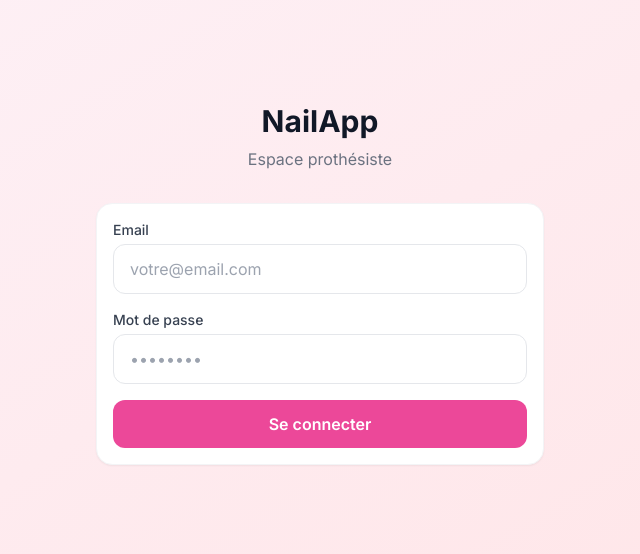
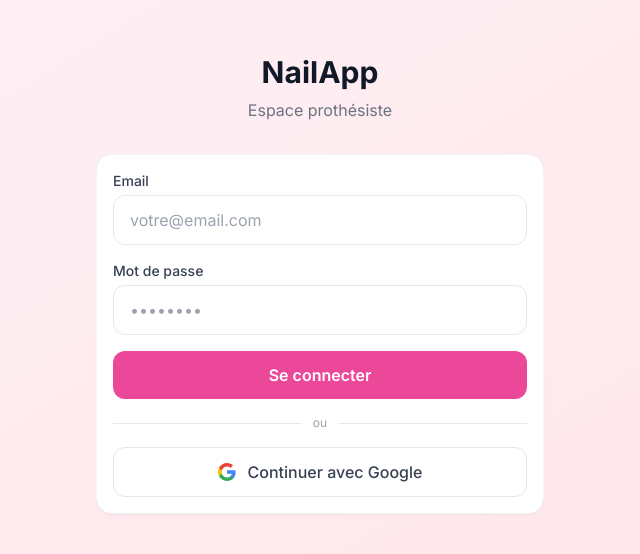
Before and after one commit to emilesbr/nail.app, a Next.js app: page /login in a window 1280 px wide. Shown: the part 116-670 px from the top of the page, without its empty margins (320-960 px from the left). Built offline with nearby package versions, Linux system fonts and the light colour scheme.

Commit message:
Ajout authentification Google OAuth

```diff
--- /dev/null
+++ b/app/auth/callback/route.ts
@@ -0,0 +1,20 @@
+// Route de callback OAuth — Supabase redirige ici après authentification Google
+import { NextResponse } from 'next/server'
+import { createSupabaseServerClient } from '@/lib/supabase'
+
+export async function GET(request: Request) {
+  const { searchParams, origin } = new URL(request.url)
+  const code = searchParams.get('code')
+  const next = searchParams.get('next') ?? '/'
+
+  if (code) {
+    const supabase = await createSupabaseServerClient()
+    const { error } = await supabase.auth.exchangeCodeForSession(code)
+
+    if (!error) {
+      return NextResponse.redirect(`${origin}${next}`)
+    }
+  }
+
+  return NextResponse.redirect(`${origin}/login?error=auth`)
+}
--- a/app/login/page.tsx
+++ b/app/login/page.tsx
@@ -1,5 +1,6 @@
-// Page de connexion pour la prothésiste
+// Page de connexion — email/password pour la pro, Google pour les deux
 import LoginForm from '@/components/pro/LoginForm'
+import GoogleButton from '@/components/ui/GoogleButton'
 
 export default function LoginPage() {
   return (
@@ -9,8 +10,14 @@
           <h1 className="text-3xl font-bold text-gray-900">NailApp</h1>
           <p className="text-gray-500 mt-2">Espace prothésiste</p>
         </div>
-        <div className="card">
+        <div className="card space-y-4">
           <LoginForm />
+          <div className="flex items-center gap-3">
+            <div className="flex-1 h-px bg-gray-200" />
+            <span className="text-xs text-gray-400">ou</span>
+            <div className="flex-1 h-px bg-gray-200" />
+          </div>
+          <GoogleButton />
         </div>
       </div>
     </div>
--- /dev/null
+++ b/components/ui/GoogleButton.tsx
@@ -0,0 +1,30 @@
+'use client'
+
+import { createSupabaseBrowserClient } from '@/lib/supabase'
+
+export default function GoogleButton() {
+  async function handleGoogleLogin() {
+    const supabase = createSupabaseBrowserClient()
+    await supabase.auth.signInWithOAuth({
+      provider: 'google',
+      options: {
+        redirectTo: `${window.location.origin}/auth/callback`,
+      },
+    })
+  }
+
+  return (
+    <button
+      onClick={handleGoogleLogin}
+      className="w-full flex items-center justify-center gap-3 bg-white border border-gray-200 hover:bg-gray-50 text-gray-700 font-medium py-3 px-6 rounded-xl transition-colors duration-200"
+    >
+      <svg width="18" height="18" viewBox="0 0 18 18">
+        <path fill="#4285F4" d="M17.64 9.2c0-.637-.057-1.251-.164-1.84H9v3.481h4.844c-.209 1.125-.843 2.078-1.796 2.717v2.258h2.908c1.702-1.567 2.684-3.874 2.684-6.615z"/>
+        <path fill="#34A853" d="M9 18c2.43 0 4.467-.806 5.956-2.184l-2.908-2.258c-.806.54-1.837.86-3.048.86-2.344 0-4.328-1.584-5.036-3.711H.957v2.332C2.438 15.983 5.482 18 9 18z"/>
+        <path fill="#FBBC05" d="M3.964 10.707c-.18-.54-.282-1.117-.282-1.707s.102-1.167.282-1.707V4.961H.957C.347 6.175 0 7.55 0 9s.348 2.825.957 4.039l3.007-2.332z"/>
+        <path fill="#EA4335" d="M9 3.58c1.321 0 2.508.454 3.44 1.345l2.582-2.58C13.463.891 11.426 0 9 0 5.482 0 2.438 2.017.957 4.961L3.964 7.293C4.672 5.166 6.656 3.58 9 3.58z"/>
+      </svg>
+      Continuer avec Google
+    </button>
+  )
+}
```
